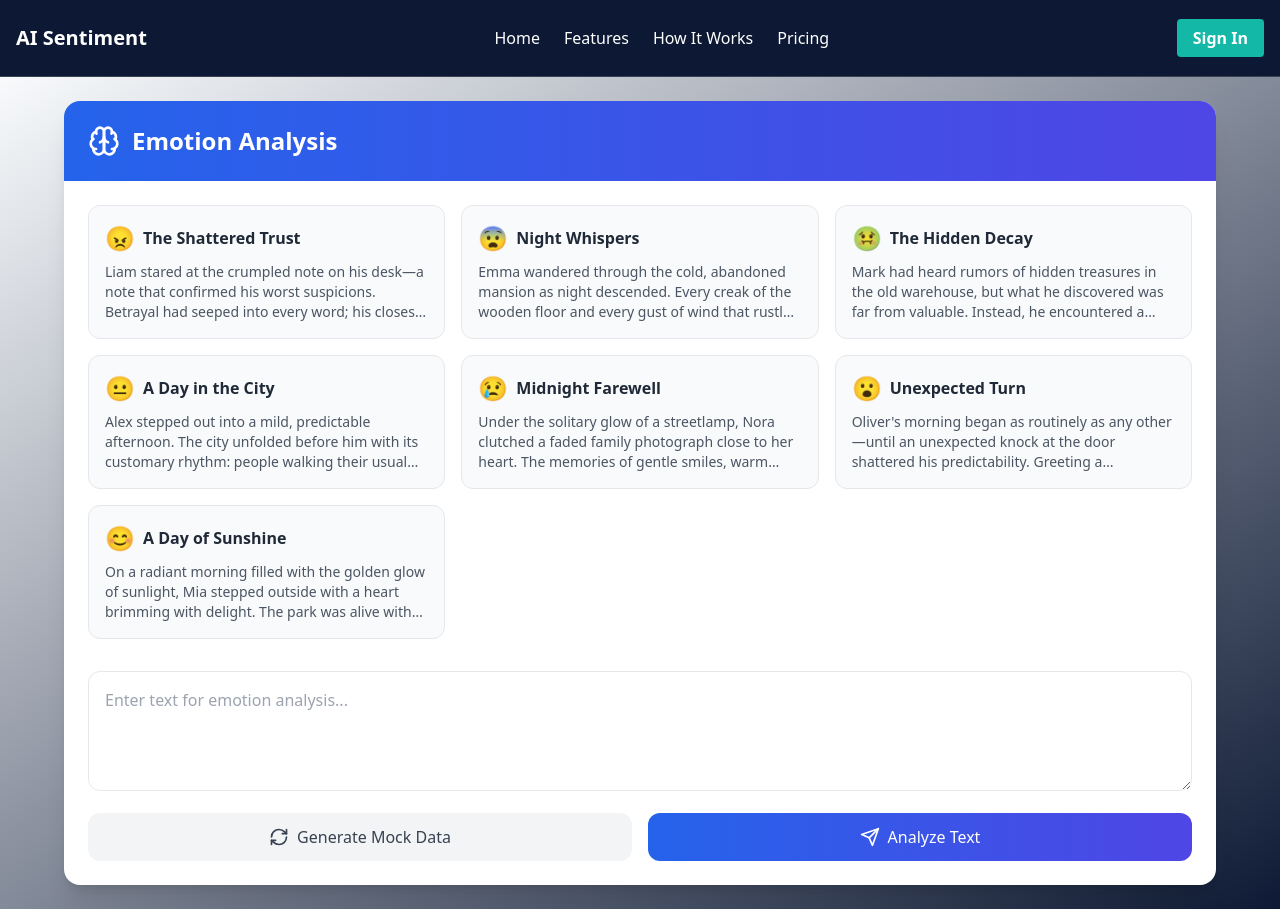
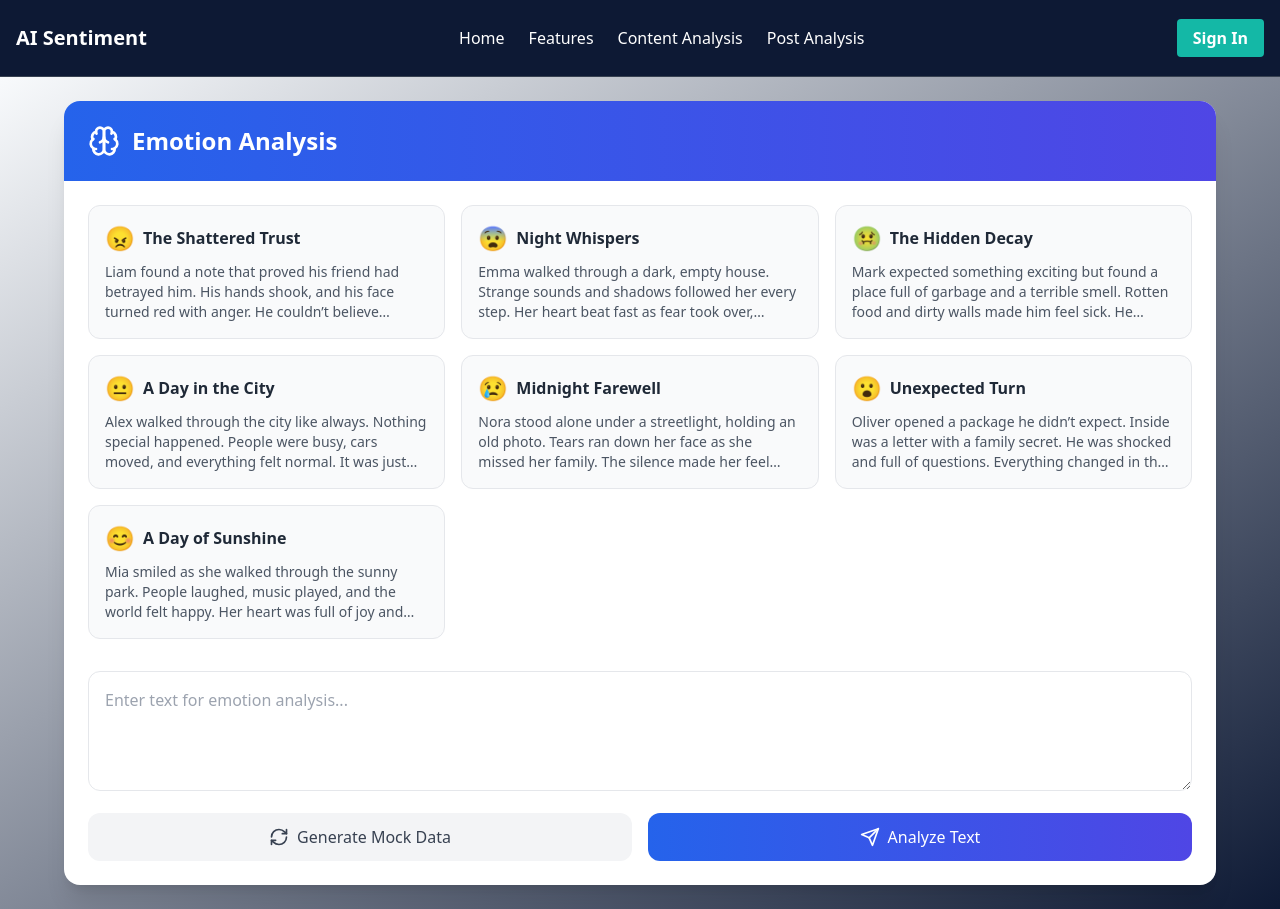
Before and after one commit to Githubak2002/sentiment-analysis-project, a Next.js app: page /emotion in a window 1280 px wide. Built offline with nearby package versions, Linux system fonts and the light colour scheme; what tailwindcss-gradients would draw is missing.

Commit message:
feat: Add new emotional stories to data and update Navbar for content analysis and post analysis links

```diff
--- a/app/data/emotionalStories.js
+++ b/app/data/emotionalStories.js
@@ -1,4 +1,58 @@
 export const emotionalStories = [
+  {
+    title: "The Shattered Trust",
+    emotion: "anger",
+    content:
+      "Liam found a note that proved his friend had betrayed him. His hands shook, and his face turned red with anger. He couldn’t believe someone so close could break his trust like that.",
+    emoji: "😠",
+  },
+  {
+    title: "Night Whispers",
+    emotion: "fear",
+    content:
+      "Emma walked through a dark, empty house. Strange sounds and shadows followed her every step. Her heart beat fast as fear took over, making her wish she had never entered.",
+    emoji: "😨",
+  },
+  {
+    title: "The Hidden Decay",
+    emotion: "disgust",
+    content:
+      "Mark expected something exciting but found a place full of garbage and a terrible smell. Rotten food and dirty walls made him feel sick. He wanted to leave right away.",
+    emoji: "🤢",
+  },
+  {
+    title: "A Day in the City",
+    emotion: "neutral",
+    content:
+      "Alex walked through the city like always. Nothing special happened. People were busy, cars moved, and everything felt normal. It was just another regular day.",
+    emoji: "😐",
+  },
+  {
+    title: "Midnight Farewell",
+    emotion: "sadness",
+    content:
+      "Nora stood alone under a streetlight, holding an old photo. Tears ran down her face as she missed her family. The silence made her feel even more alone.",
+    emoji: "😢",
+  },
+  {
+    title: "Unexpected Turn",
+    emotion: "surprise",
+    content:
+      "Oliver opened a package he didn’t expect. Inside was a letter with a family secret. He was shocked and full of questions. Everything changed in that moment.",
+    emoji: "😮",
+  },
+  {
+    title: "A Day of Sunshine",
+    emotion: "joy",
+    content:
+      "Mia smiled as she walked through the sunny park. People laughed, music played, and the world felt happy. Her heart was full of joy and peace.",
+    emoji: "😊",
+  },
+];
+
+
+// ==== v1.0 ====
+export const emotionalStories1 = [
   {
     title: "The Shattered Trust",
     emotion: "anger",
--- a/components/Navbar.js
+++ b/components/Navbar.js
@@ -18,9 +18,13 @@ const Navbar = () => {
           </Link>
           <Link href="#features" className="hover:text-teal-300">Features
           </Link>
-          <Link href="#how-it-works" className="hover:text-teal-300">How It Works
+          {/* <<Link href="#how-it-works" className="hover:text-teal-300">How It Works
           </Link>
-          <Link href="#pricing" className="hover:text-teal-300">Pricing
+          Link href="#pricing" className="hover:text-teal-300">Pricing
+          </Link> */}
+          <Link href="/emotion" className="hover:text-teal-300">Content Analysis
+          </Link>
+          <Link href="/social" className="hover:text-teal-300">Post Analysis
           </Link>
         </div>
 
```
